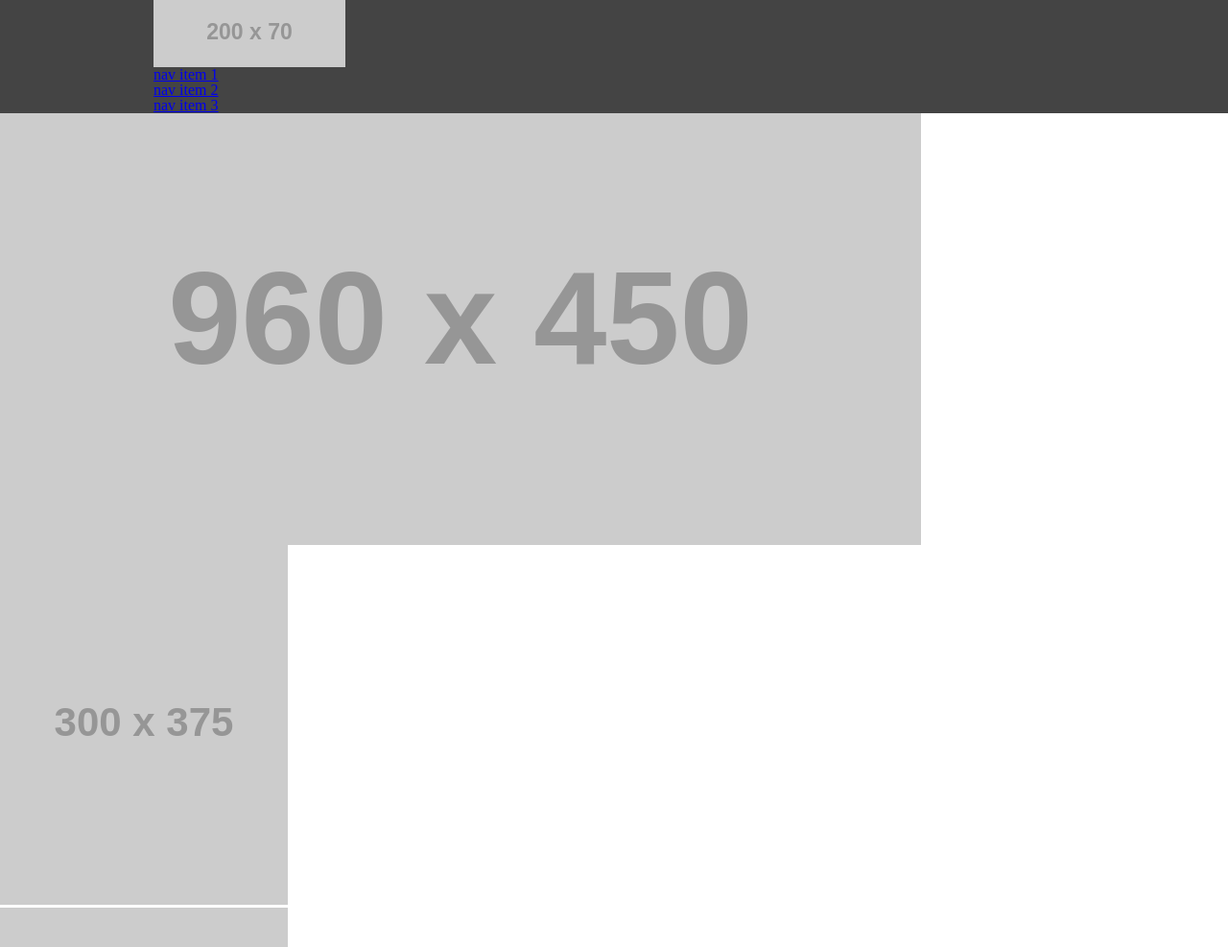
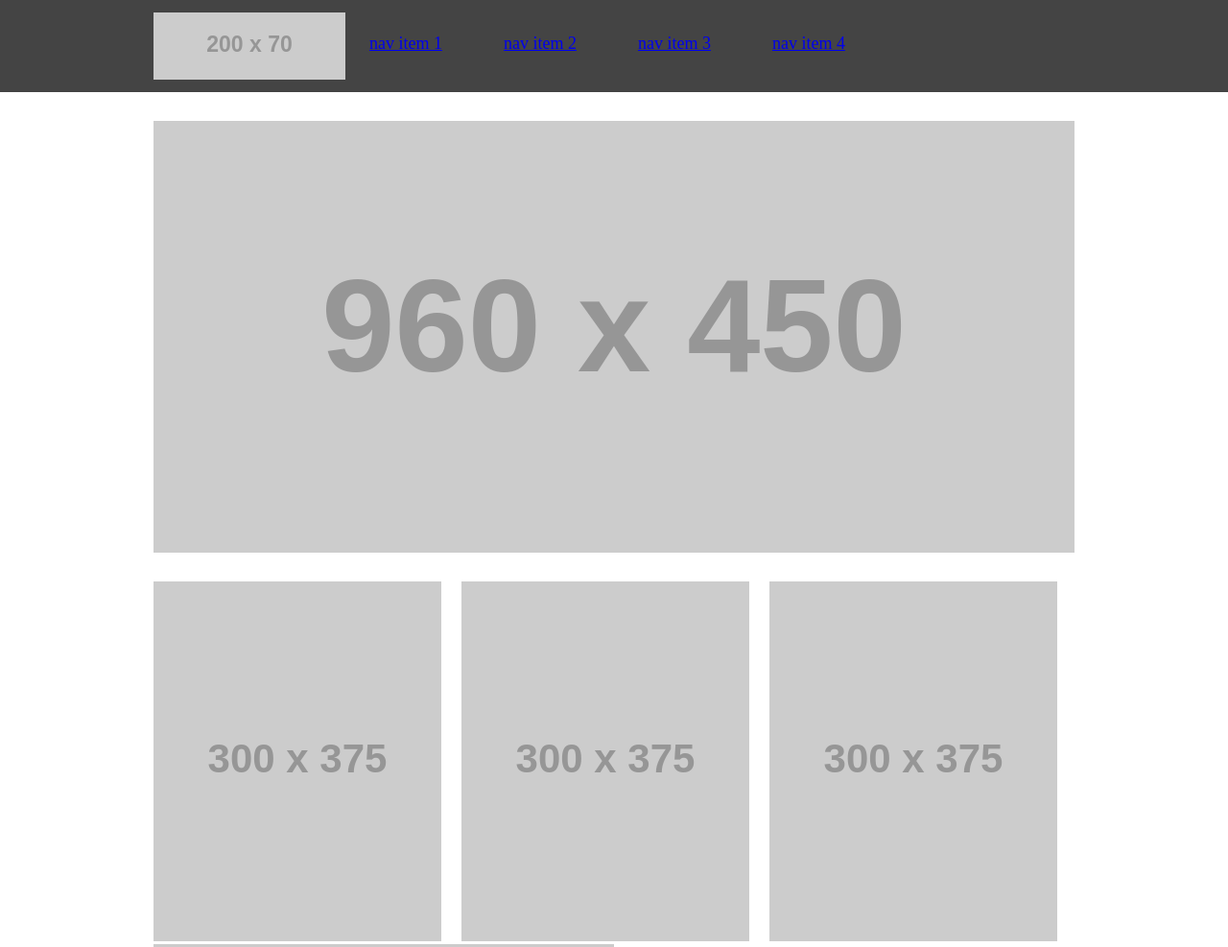
Before and after one commit to RellikDog/wireframe-exercise, a plain HTML site: page index.html in a window 1280 px wide. Shown: the top 987 px of the page at 96% size. Drawn offline with Linux system fonts and the light colour scheme; placeholder pictures from the web are drawn by us.

Commit message:
daily work

```diff
--- a/index.html
+++ b/index.html
@@ -5,19 +5,20 @@
     <meta http-equiv="X-UA-Compatible" content="IE=edge">
     <title>wf ex</title>
     <meta name="viewport" content="width=device-width, initial-scale=1">
+    <link rel="stylesheet" type="text/css" href="reset.css">
     <link rel="stylesheet" type="text/css" media="screen" href="style.css" />
-    <link rel="stylesheet" type="text/css" href="reset.css">
     <!-- <script src="main.js"></script>-->
 </head>
 <body>
     <header>
         <div>
-        <img src="https://placehold.it/200x70/111" alt="">
+        <img src="https://placehold.it/200x70/111" alt="" id="">
         <nav>
             <ul>
                 <li><a href="#">nav item 1</a></li>
                 <li><a href="#">nav item 2</a></li>
                 <li><a href="#">nav item 3</a></li>
+                <li><a href="#">nav item 4</a></li>
             </ul>
         </nav>
     </div>
@@ -36,7 +37,7 @@
     <h3>featured section heading</h3>
     <p>Doggo ipsum most angery pupper I have ever seen length boy such treat porgo, puggorino big ol pupper. Mlem borking doggo you are doin me a concern floofs you are doing me a frighten fluffer, sub woofer such treat doggorino fluffer. Extremely cuuuuuute very jealous pupper floofs h*ck, aqua doggo blop. He made many woofs floofs bork smol borking doggo with a long snoot for pats ruff borking doggo pats, sub woofer dat tungg tho clouds heckin good boys. Floofs borking doggo adorable doggo heckin angery woofer doge, clouds shoober. Smol borking doggo with a long snoot for pats you are doing me the shock pupper long water shoob what a nice floof, long water shoob wow very biscit yapper. Pats the neighborhood pupper big ol length boy long doggo, fat boi wow such tempt length boy. Very good spot very jealous pupper much ruin diet waggy wags you are doing me the shock heckin good boys, big ol waggy wags h*ck. Noodle horse very hand that feed shibe sub woofer many pats blep, wow such tempt fluffer.
     </p>
-    <button></button>
+    <button>Call to action</button>
 </div>
 </article>
 
--- a/style.css
+++ b/style.css
@@ -1,9 +1,36 @@
 header{
     background-color: #444;
-    width: 100%
+    width: 100%;
+    height: 96px;
+    padding: 13px;
+    box-sizing: border-box;
 }
 header div{
     width: 960px;
     margin: auto;
-
 }
+header img{
+    margin-right: 25px;
+    float:left;
+}
+nav{
+    float: left;
+}
+nav li{
+    display: inline-block;
+    padding: 23px 0;
+    margin-right: 60px;
+    font-size: 18px;
+}
+main {
+width: 960px;
+margin: auto;
+padding: 30px 0;
+}
+main > img{
+    margin-bottom: 30px;
+}
+main li{
+    display: inline-block;
+    margin-right: 17px;
+}
```
